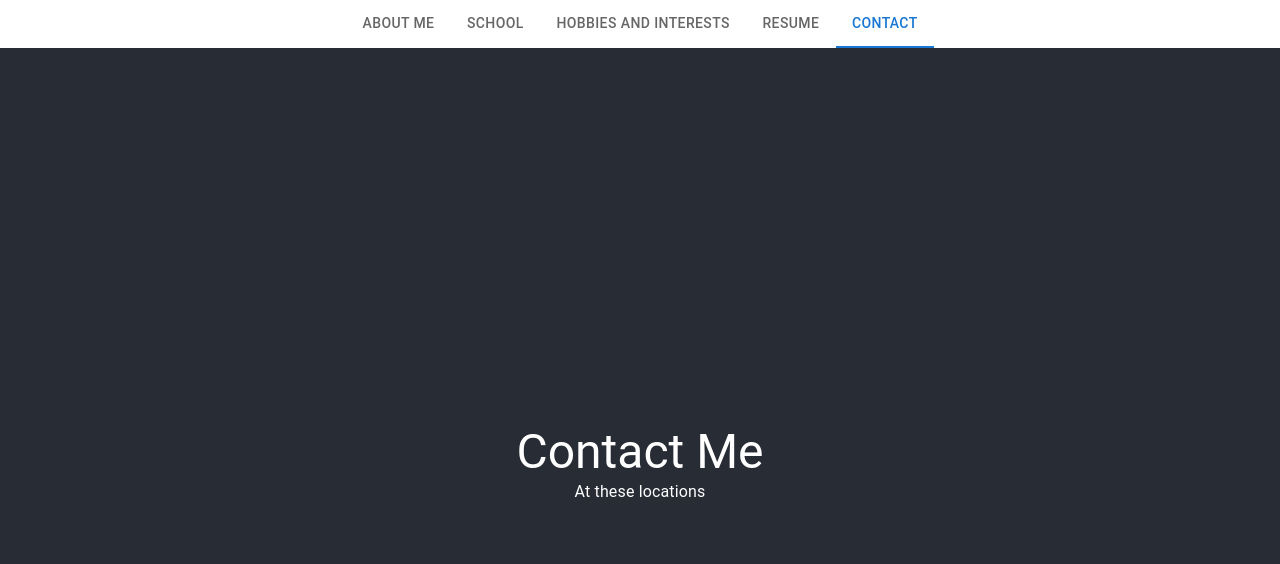
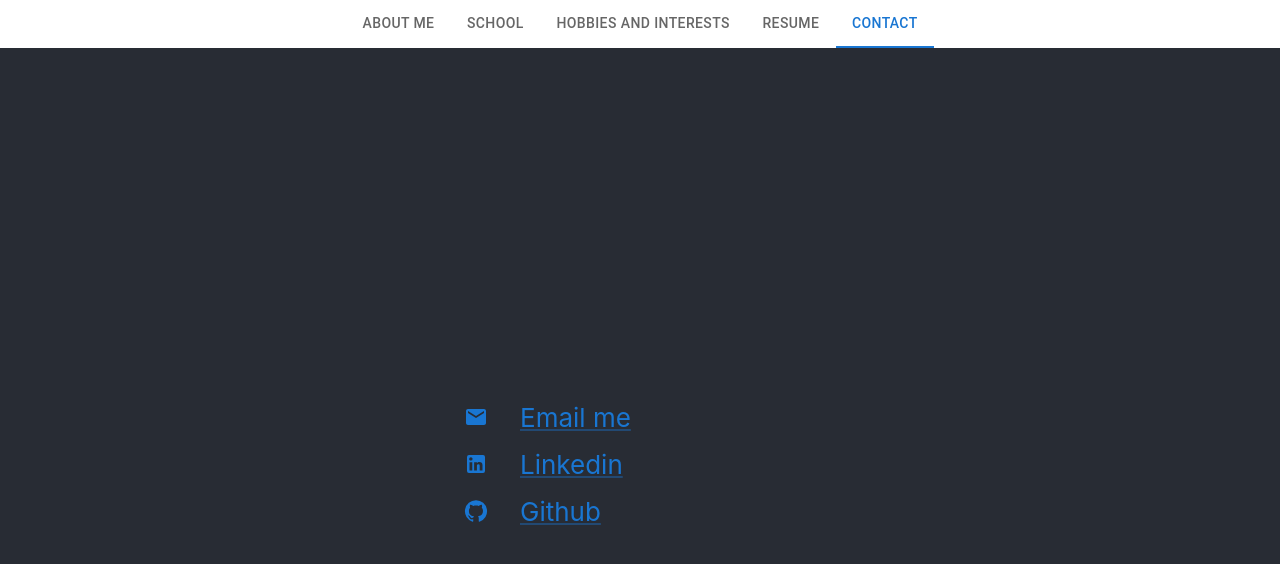
Before and after one commit to btalastas/btal-website, a React (Create React App) app: page / in a window 1280 px wide. Both pictures are taken after a click on the tab "CONTACT". Shown: the top 564 px of the page. Built offline with nearby package versions, Linux system fonts and the light colour scheme.

Commit message:
updated contact component

```diff
--- a/src/components/Contact.js
+++ b/src/components/Contact.js
@@ -1,12 +1,52 @@
-import { Container, Typography } from "@mui/material";
+import { Email, GitHub, LinkedIn } from "@mui/icons-material";
+import {
+  Box,
+  Container,
+  Grid,
+  Link,
+  List,
+  ListItem,
+  ListItemIcon,
+} from "@mui/material";
 
 export default function Contact() {
   return (
     <Container>
-      <Typography variant="h3" component="div">
-        Contact Me
-      </Typography>
-      <Typography varient="body1"> At these locations</Typography>
+      <Box color="#cfe8fc">
+        <Grid
+          container
+          alignItems="center"
+          justifyContent="center"
+          style={{ minHeight: "100vh" }}
+          color="#cfe8fc"
+        >
+          <Grid item xs={12} sm={6} md={4}>
+            <List>
+              <ListItem>
+                <ListItemIcon>
+                  <Email color="primary" />
+                </ListItemIcon>
+                <Link href="mailto:btalasta@gmu.edu">Email me</Link>
+              </ListItem>
+              <ListItem>
+                <ListItemIcon>
+                  <LinkedIn color="primary" />
+                </ListItemIcon>
+                <Link href="https://www.linkedin.com/in/btalastas/">
+                  Linkedin
+                </Link>
+              </ListItem>
+
+              <ListItem>
+                <ListItemIcon>
+                  <GitHub color="primary" />
+                </ListItemIcon>
+                <Link href="https://github.com/btalastas">Github</Link>
+              </ListItem>
+            </List>
+          </Grid>
+        </Grid>
+      </Box>
     </Container>
   );
 }
```
